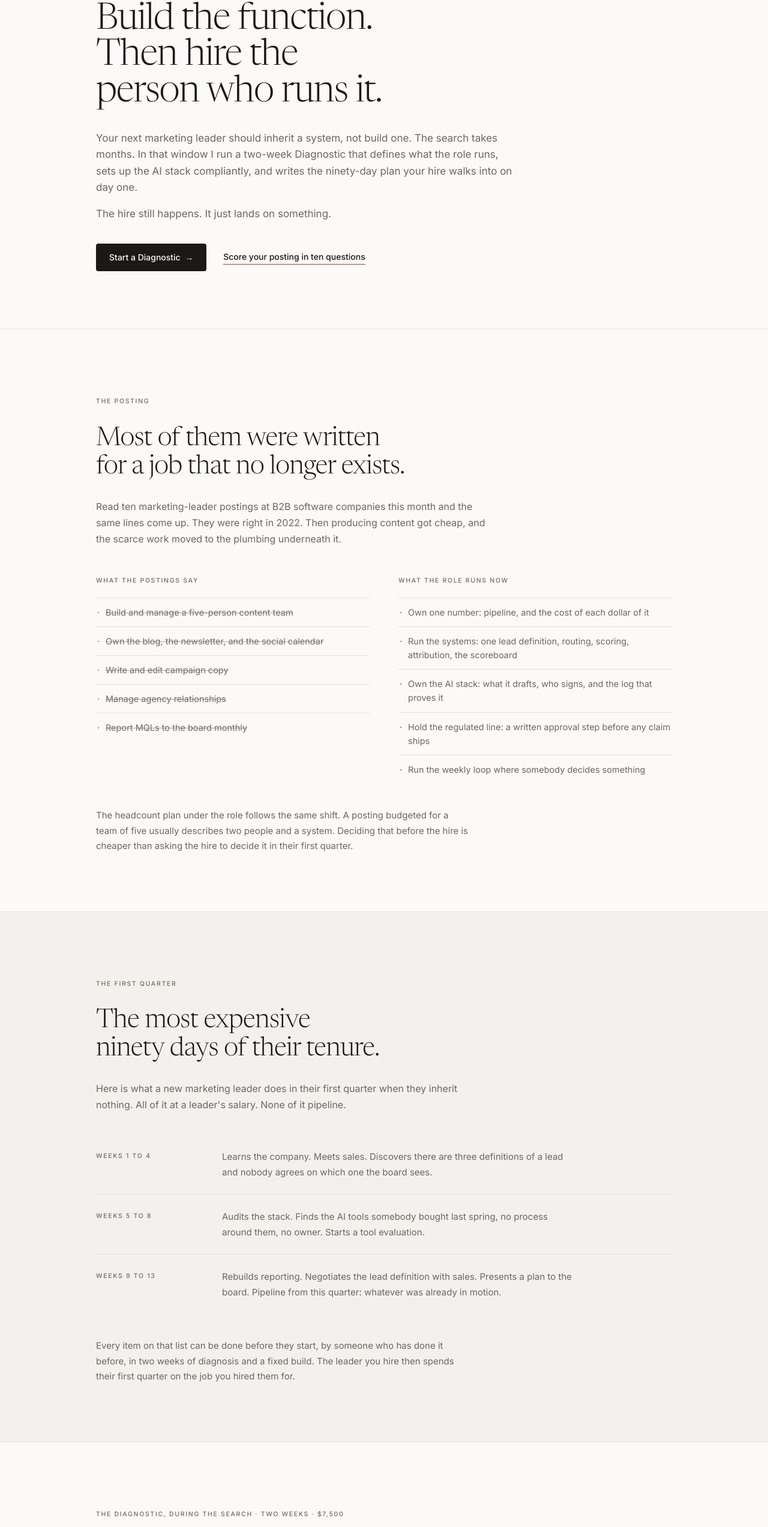
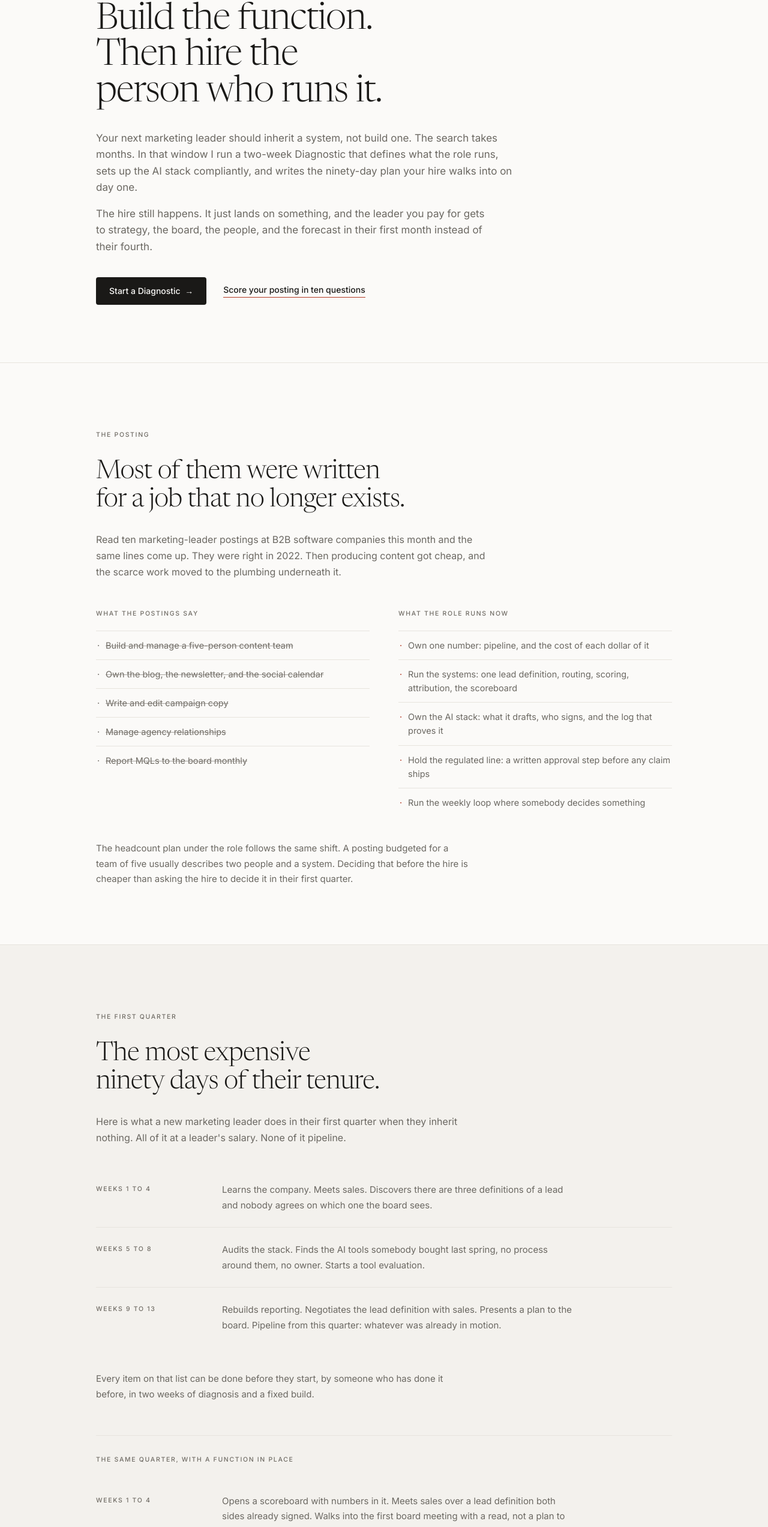
Before and after one commit to neelythomson/neelythomson-site, a Next.js app: page /before-you-hire in a window 1280 px wide. Shown: the part 224-2769 px from the top of the page at 60% size. Built offline with nearby package versions, Linux system fonts and the light colour scheme; no server answers.

Commit message:
Before you hire: faster CMO onboarding section

```diff
--- a/src/app/before-you-hire/page.tsx
+++ b/src/app/before-you-hire/page.tsx
@@ -59,6 +59,14 @@ const jsonLd = {
         },
         {
           "@type": "Question",
+          name: "How do you shorten the onboarding of a new CMO or Head of Marketing?",
+          acceptedAnswer: {
+            "@type": "Answer",
+            text: "Build the function before they arrive. A new marketing leader who inherits a lead definition, routing, a working scoreboard, an owned AI stack, and a go-to-market per business unit spends their first month on the leader's job: strategy, board management, hiring and people management, and revenue forecasting. Without those, the same work waits until the fourth month while the leader builds infrastructure at a leader's salary.",
+          },
+        },
+        {
+          "@type": "Question",
           name: "How has AI changed the Head of Marketing job description?",
           acceptedAnswer: {
             "@type": "Answer",
@@ -90,6 +98,12 @@ const quarter = [
   { d: "Weeks 1 to 4", w: "Learns the company. Meets sales. Discovers there are three definitions of a lead and nobody agrees on which one the board sees." },
   { d: "Weeks 5 to 8", w: "Audits the stack. Finds the AI tools somebody bought last spring, no process around them, no owner. Starts a tool evaluation." },
   { d: "Weeks 9 to 13", w: "Rebuilds reporting. Negotiates the lead definition with sales. Presents a plan to the board. Pipeline from this quarter: whatever was already in motion." },
+];
+
+const quarterWithFunction = [
+  { d: "Weeks 1 to 4", w: "Opens a scoreboard with numbers in it. Meets sales over a lead definition both sides already signed. Walks into the first board meeting with a read, not a plan to produce one." },
+  { d: "Weeks 5 to 8", w: "Sets the strategy: which segments, which channel bets, what gets killed. Decides who to hire under them, against a headcount plan that already accounts for what AI covers." },
+  { d: "Weeks 9 to 13", w: "Forecasts pipeline for the next two quarters from attribution that already works. Manages people instead of tools. Pipeline from this quarter: theirs." },
 ];
 
 const outputs = [
@@ -152,7 +166,9 @@ export default function BeforeYouHire() {
               on day one.
             </p>
             <p className="measure mt-4 text-[17px] leading-[1.62] text-muted">
-              The hire still happens. It just lands on something.
+              The hire still happens. It just lands on something, and the
+              leader you pay for gets to strategy, the board, the people, and
+              the forecast in their first month instead of their fourth.
             </p>
             <div className="mt-9 flex flex-wrap items-center gap-x-7 gap-y-4">
               <a href="/#start" className="rounded-sm bg-ink px-[22px] py-[13px] text-sm font-medium text-bg transition-colors hover:bg-accent">
@@ -232,9 +248,27 @@ export default function BeforeYouHire() {
             <p className="measure mt-10 text-[15px] leading-[1.7] text-muted">
               Every item on that list can be done before they start, by
               someone who has done it before, in two weeks of diagnosis and
-              a fixed build. The leader you hire then spends their first
-              quarter on the job you hired them for.
+              a fixed build.
             </p>
+
+            <div className="mt-14 border-t border-rule pt-8">
+              <p className="label mb-6">The same quarter, with a function in place</p>
+              <div>
+                {quarterWithFunction.map((q, i) => (
+                  <div key={q.d} className={`grid gap-3 py-6 md:grid-cols-[170px_1fr] md:gap-10 ${i === 0 ? "" : "border-t border-rule"}`}>
+                    <p className="label pt-1">{q.d}</p>
+                    <p className="max-w-[62ch] text-[15px] leading-[1.7] text-muted">{q.w}</p>
+                  </div>
+                ))}
+              </div>
+              <p className="measure mt-8 text-[15px] leading-[1.7] text-muted">
+                That is the job you&apos;re paying a leader&apos;s salary for:
+                strategy, the board, the people, the forecast. A function in
+                place gets them to it in their first month instead of their
+                fourth. Onboarding stops being a quarter of infrastructure
+                and becomes a week of reading what&apos;s already there.
+              </p>
+            </div>
           </div>
         </section>
 
```
